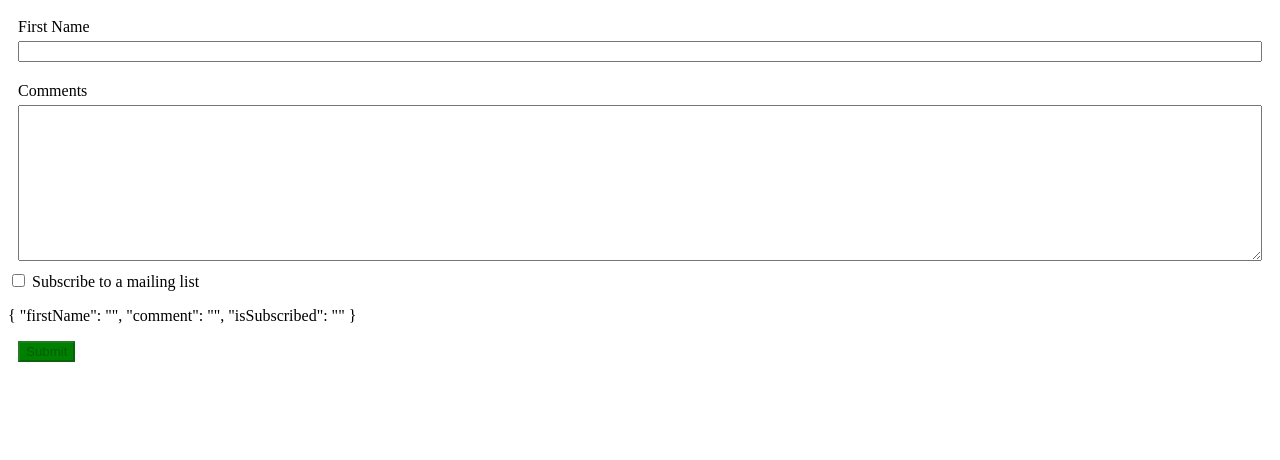
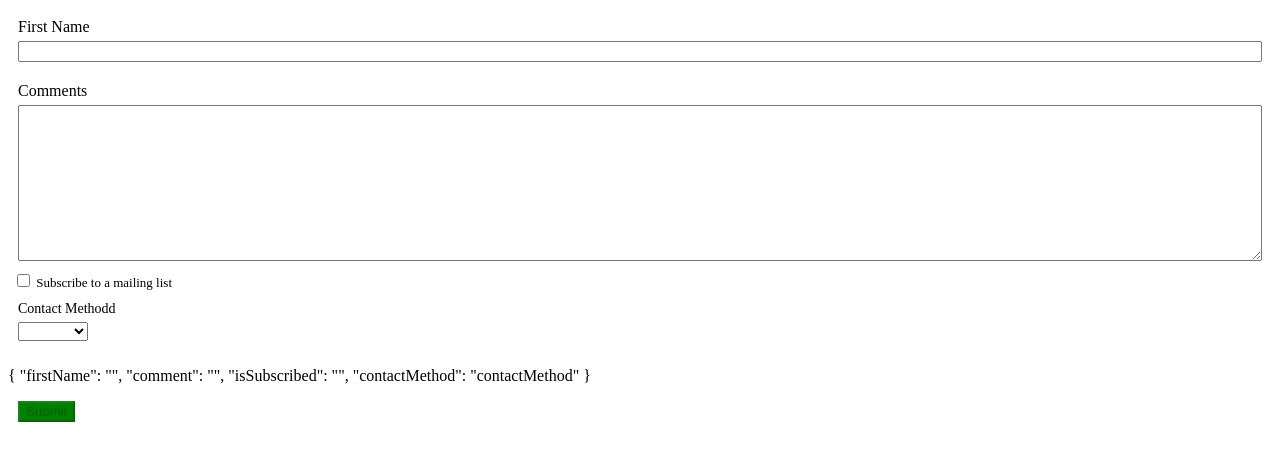
Before and after one commit to simonameli/Forms, an Angular app: page / in a window 1280 px wide. Shown: the top 460 px of the page. Built offline with nearby package versions, Linux system fonts and the light colour scheme.

Commit message:
dropdown list

```diff
--- a/src/app/contact-form/contact-form.component.css
+++ b/src/app/contact-form/contact-form.component.css
@@ -18,3 +18,11 @@
   font-size: small;
   color: red;;
 }
+.checkbox{
+  font-size: small;
+  margin-left: 5px;
+}
+
+.contactL{
+  font-size: 14px;
+}
--- a/src/app/contact-form/contact-form.component.html
+++ b/src/app/contact-form/contact-form.component.html
@@ -13,10 +13,24 @@
       </textarea>
     </div>
     <div class="checkbox">
-      <label for="">
+      <label for="checkbox">
         <input type="checkbox" ngModel name="isSubscribed"> Subscribe to a mailing list
       </label>
     </div>
+    <div class="form-group">
+      <div class="labels contactL">
+      <label for="contactMethod ">
+        Contact Methodd
+    </label>
+  </div>
+    <select ngModel='contactMethod' name="contactMethod" id="contactMethod" class="form-control">
+      <option value=""></option>
+      <option *ngFor="let method of contactMethods" [value]="method.id">
+      {{method.name}}
+      </option>
+
+    </select>
+  </div>
     <p> {{f.value | json}}</p>
     <button class="btn btn-primary subutton" [disabled]="!f.valid"> Submit </button>
 
--- a/src/app/contact-form/contact-form.component.ts
+++ b/src/app/contact-form/contact-form.component.ts
@@ -13,4 +13,12 @@ submit(f){
   let a = f.value.toString();
   console.log(a);
 }
+
+contactMethods =[
+  { id: 1, name:'email'},
+  { id: 1, name:'phone'},
+  { id: 1, name:'pidgeon'},
+  { id: 1, name:'pec'},
+];
+
 }
```
